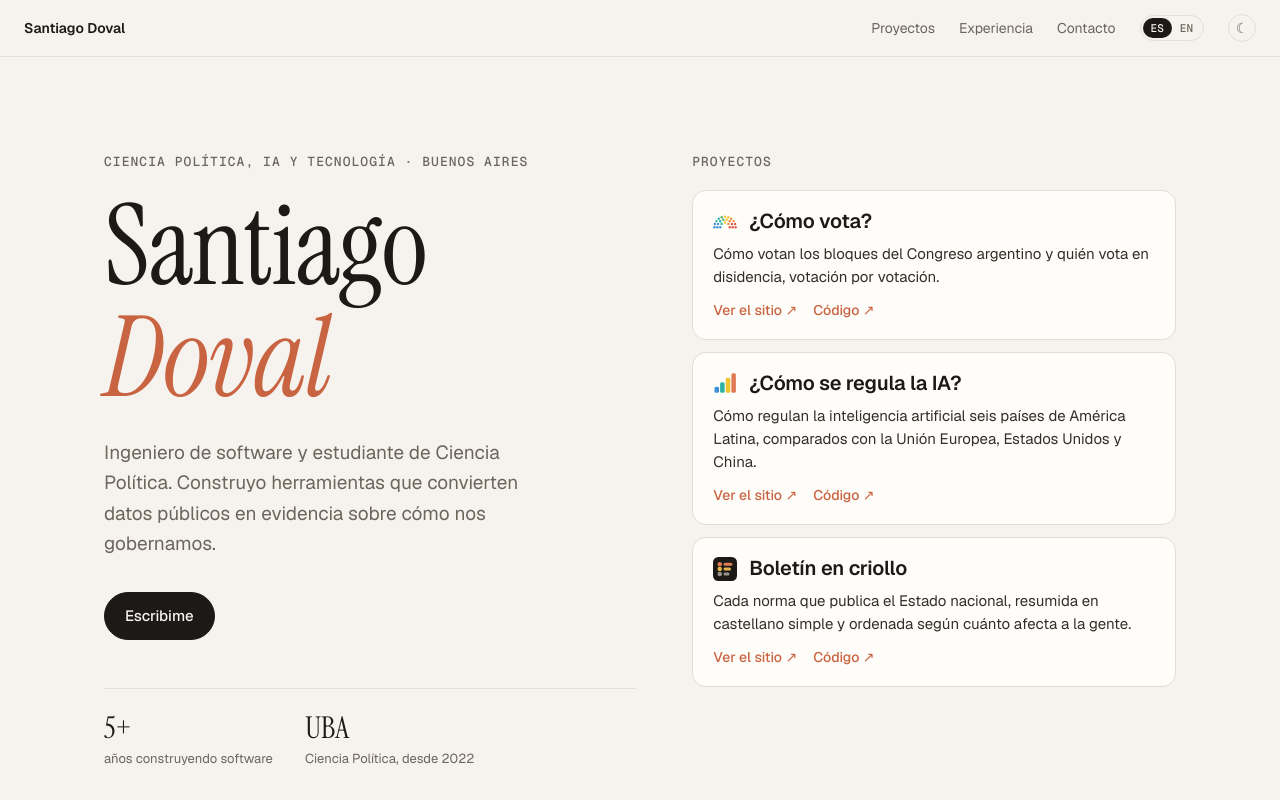
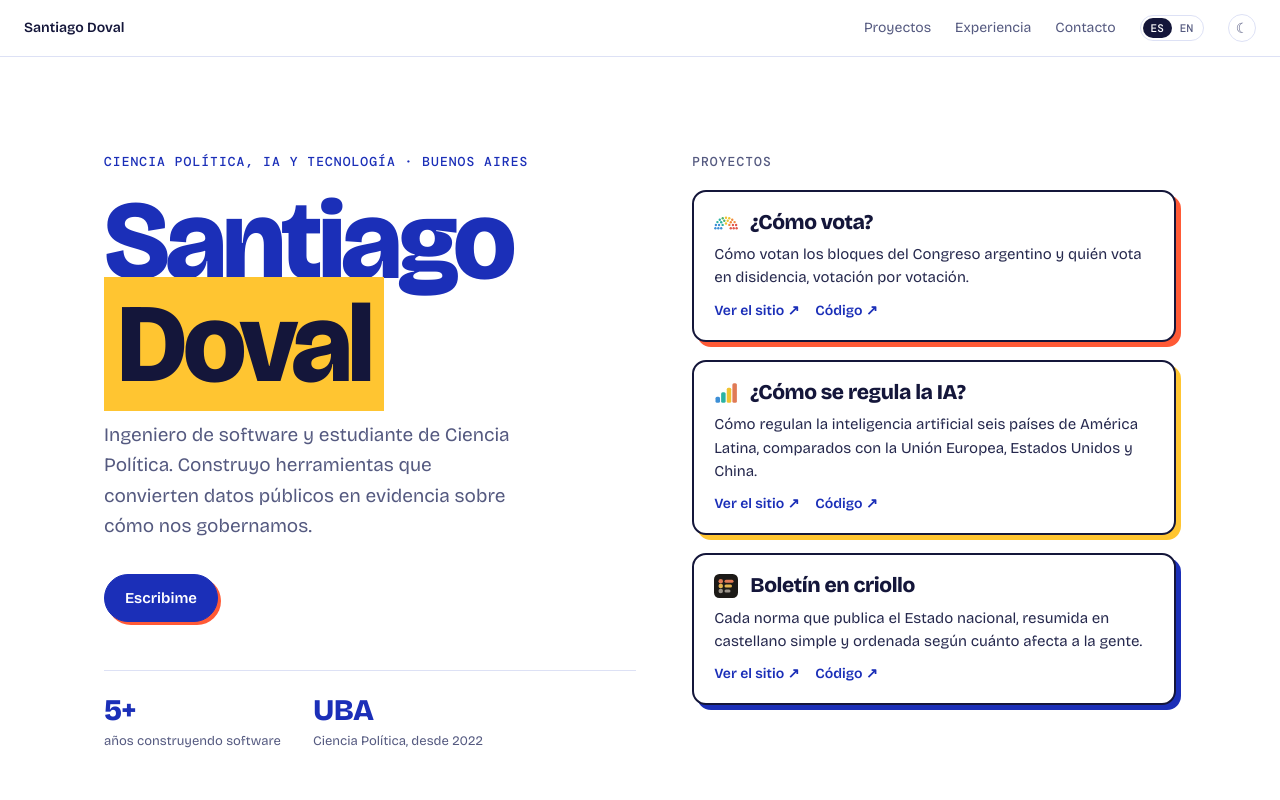
Before and after one commit to santiagodovalb/portfolio, a React (Vite) app: page / in a window 1280 px wide. Shown: the top 800 px of the page. Built offline with nearby package versions, Linux system fonts and the light colour scheme.

Commit message:
feat: restyle as a campaign poster: cobalt, yellow and tomato, Bricolage Grotesque
Co-Authored-By: Claude Opus 5.5 <noreply@anthropic.com>

```diff
--- a/index.html
+++ b/index.html
@@ -15,7 +15,7 @@
     </script>
     <link rel="preconnect" href="https://fonts.googleapis.com" />
     <link rel="preconnect" href="https://fonts.gstatic.com" crossorigin />
-    <link href="https://fonts.googleapis.com/css2?family=Geist:wght@400;500;600&family=Geist+Mono:wght@400;500&family=Instrument+Serif:ital@0;1&display=swap" rel="stylesheet" />
+    <link href="https://fonts.googleapis.com/css2?family=Bricolage+Grotesque:opsz,wght@12..96,400..800&family=DM+Mono:wght@400;500&display=swap" rel="stylesheet" />
   </head>
   <body>
     <div id="root"></div>
--- a/src/styles.css
+++ b/src/styles.css
@@ -1,16 +1,19 @@
-/* light-dark() follows color-scheme: the system setting, or data-theme set by the toggle */
+/* Campaign-poster palette: cobalt, sun yellow, tomato.
+   light-dark() follows color-scheme: the system setting, or data-theme set by the toggle */
 :root {
   color-scheme: light dark;
-  --bg: light-dark(#f6f3ee, #131210);
-  --surface: light-dark(#fffdf9, #1b1917);
-  --text: light-dark(#1c1a17, #ede8e0);
-  --muted: light-dark(#6b655c, #9b948a);
-  --line: light-dark(#e3ddd3, #2e2b27);
-  --accent: light-dark(#c96442, #e07a55);
-  --accent-soft: light-dark(#f3dfd4, #3a241b);
-  --serif: 'Instrument Serif', Georgia, serif;
-  --sans: 'Geist', system-ui, sans-serif;
-  --mono: 'Geist Mono', ui-monospace, monospace;
+  --bg: light-dark(#ffffff, #0f1238);
+  --surface: light-dark(#f4f6ff, #171b4a);
+  --text: light-dark(#14163a, #f4f4ff);
+  --muted: light-dark(#555a80, #a9addb);
+  --line: light-dark(#dde1f5, #2a2f6b);
+  --accent: light-dark(#1b2fb8, #93a3ff); /* cobalt; lighter in dark mode for contrast */
+  --yellow: #ffc531;
+  --tomato: #ff5a36;
+  --ink: #14163a; /* text on yellow, same in both modes */
+  --display: 'Bricolage Grotesque', system-ui, sans-serif;
+  --sans: 'Bricolage Grotesque', system-ui, sans-serif;
+  --mono: 'DM Mono', ui-monospace, monospace;
 }
 :root[data-theme='light'] {
   color-scheme: light;
@@ -42,16 +45,21 @@ a {
 
 h1,
 h2 {
-  font-family: var(--serif);
-  font-weight: 400;
-  letter-spacing: -0.01em;
-  line-height: 1;
+  font-family: var(--display);
+  font-weight: 800;
+  letter-spacing: -0.035em;
+  line-height: 0.92;
   margin: 0;
+  color: var(--accent);
 }
 
+/* The poster highlight: a yellow block behind the word. */
 em {
-  font-style: italic;
-  color: var(--accent);
+  font-style: normal;
+  background: var(--yellow);
+  color: var(--ink);
+  padding: 0 0.12em;
+  box-decoration-break: clone;
 }
 
 .wrap {
@@ -142,6 +150,10 @@ em {
   color: var(--muted);
   margin: 0 0 20px;
 }
+.eyebrow,
+.kicker {
+  color: var(--accent);
+}
 h1 {
   font-size: clamp(56px, 9vw, 112px);
 }
@@ -162,7 +174,7 @@ h1 {
   border: 1px solid var(--line);
   border-radius: 999px;
   text-decoration: none;
-  font-weight: 500;
+  font-weight: 600;
   font-size: 15px;
   background: var(--surface);
   transition: border-color 0.2s, transform 0.2s;
@@ -172,9 +184,14 @@ h1 {
   transform: translateY(-1px);
 }
 .btn.primary {
-  background: var(--text);
+  background: var(--accent);
   color: var(--bg);
-  border-color: var(--text);
+  border-color: var(--accent);
+  box-shadow: 3px 3px 0 var(--tomato);
+}
+.btn.primary:hover {
+  transform: translate(-1px, -1px);
+  box-shadow: 4px 4px 0 var(--tomato);
 }
 .stats {
   display: flex;
@@ -184,7 +201,10 @@ h1 {
   border-top: 1px solid var(--line);
 }
 .stats dt {
-  font-family: var(--serif);
+  font-family: var(--display);
+  font-weight: 800;
+  letter-spacing: -0.02em;
+  color: var(--accent);
   font-size: 30px;
   line-height: 1;
 }
@@ -220,14 +240,28 @@ h2 {
 
 /* projects: compact cards in the hero's right column */
 .project {
-  background: var(--surface);
-  border: 1px solid var(--line);
+  --pop: var(--tomato);
+  background: var(--bg);
+  border: 2px solid var(--text);
   border-radius: 14px;
   padding: 18px 20px;
+  box-shadow: 5px 5px 0 var(--pop);
   scroll-margin-top: 80px;
+  transition: transform 0.15s, box-shadow 0.15s;
+}
+/* No rotation on purpose: rotated text renders soft. */
+.project:nth-of-type(2) {
+  --pop: var(--yellow);
+}
+.project:nth-of-type(3) {
+  --pop: var(--accent);
+}
+.project:hover {
+  transform: translate(-2px, -2px);
+  box-shadow: 7px 7px 0 var(--pop);
 }
 .project + .project {
-  margin-top: 12px;
+  margin-top: 18px;
 }
 .project-head {
   display: flex;
@@ -239,11 +273,10 @@ h2 {
   width: auto;
   flex: none;
 }
-/* Sans, not the display serif: Instrument Serif only reads well at large sizes. */
 .project h3 {
   margin: 0;
-  font: 600 20px / 1.25 var(--sans);
-  letter-spacing: -0.01em;
+  font: 800 21px / 1.2 var(--display);
+  letter-spacing: -0.02em;
 }
 .project-tagline {
   margin: 8px 0 0;
@@ -256,7 +289,7 @@ h2 {
   gap: 16px;
   margin-top: 10px;
   font-size: 14px;
-  font-weight: 500;
+  font-weight: 600;
 }
 .project-links a {
   color: var(--accent);
@@ -317,8 +350,8 @@ h2 {
 }
 .card h4 {
   margin: 0;
-  font-size: 19px;
-  font-weight: 600;
+  font: 800 20px var(--display);
+  letter-spacing: -0.02em;
 }
 .period {
   font: 12.5px var(--mono);
@@ -356,7 +389,8 @@ h2 {
 }
 .contact img {
   border-radius: 50%;
-  background: var(--accent-soft);
+  background: var(--yellow);
+  border: 3px solid var(--text);
 }
 .contact-lead {
   margin: 0;
@@ -365,7 +399,9 @@ h2 {
   max-width: 44ch;
 }
 .email {
-  font-family: var(--serif);
+  font-family: var(--display);
+  font-weight: 700;
+  letter-spacing: -0.02em;
   font-size: clamp(24px, 4vw, 36px);
   text-decoration-color: var(--accent);
   text-underline-offset: 6px;
```
Also changed, not shown: public/favicon.svg.
